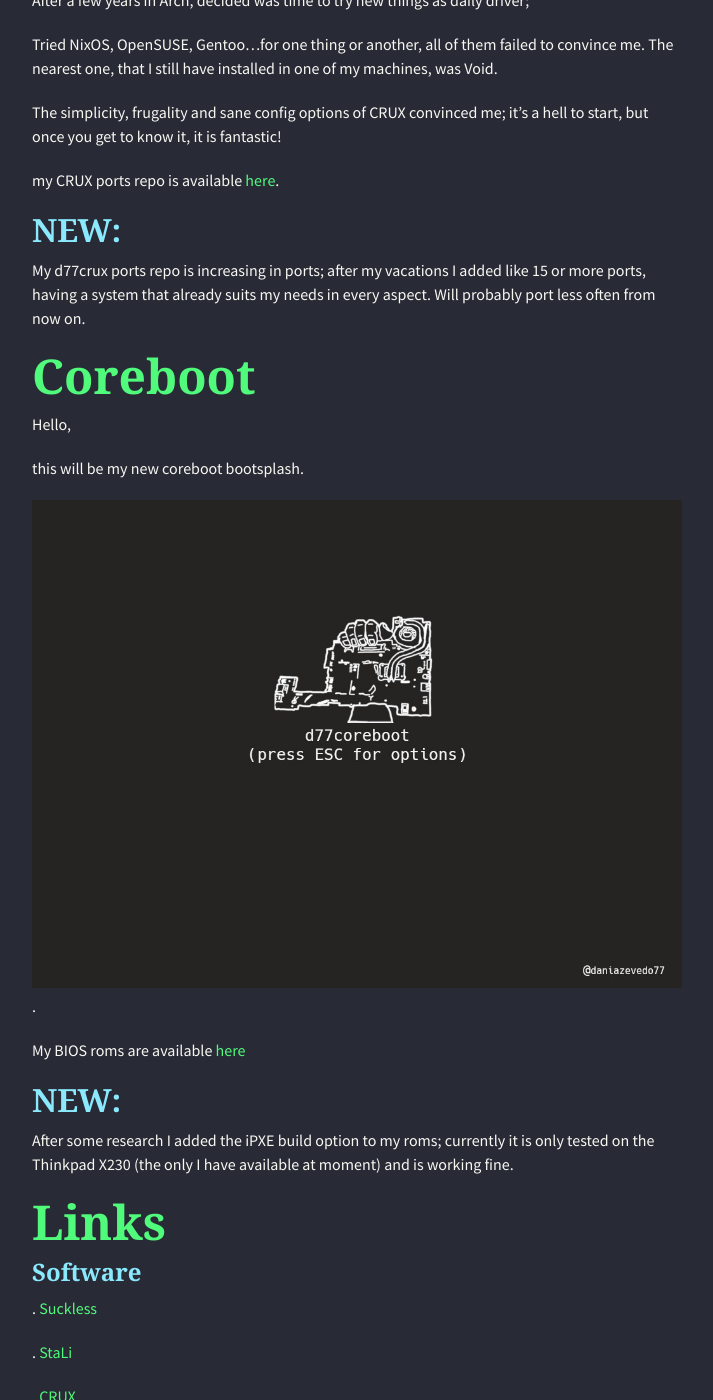
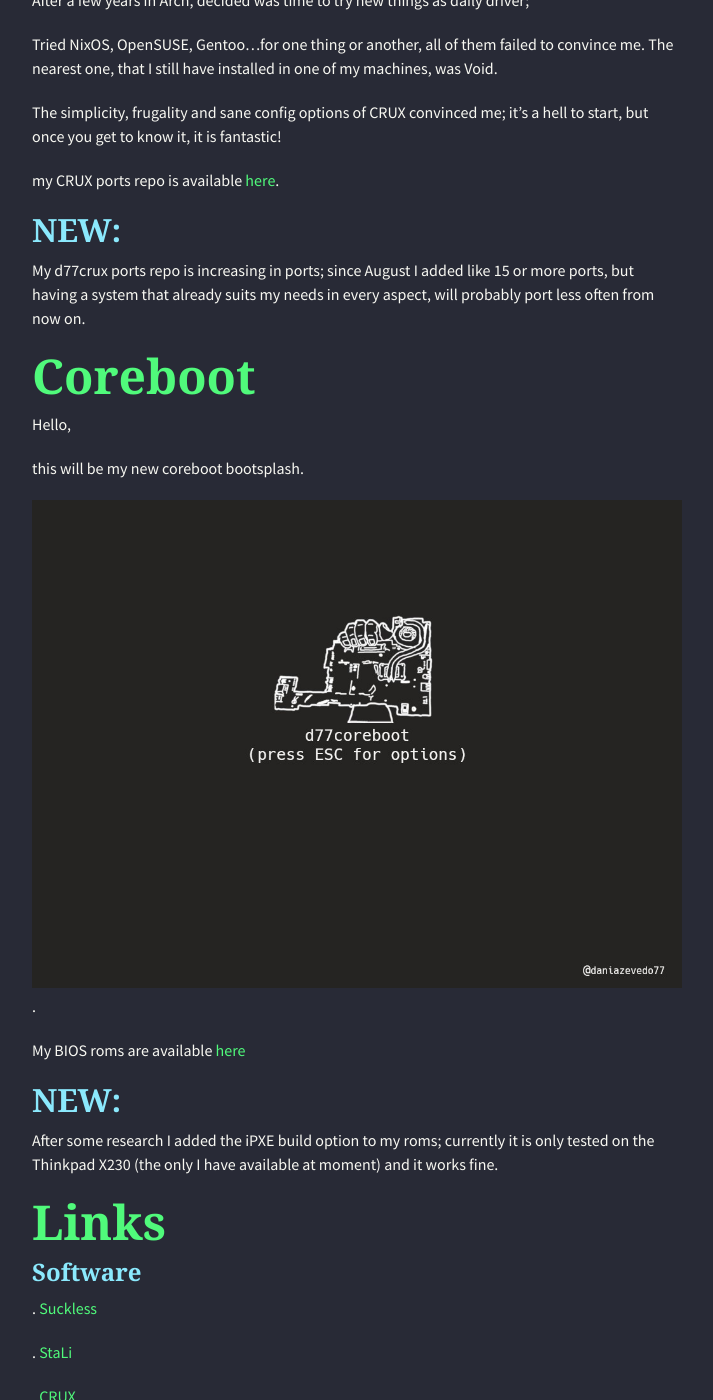
Before and after one commit to dani-77/dani-77.github.io, a Jekyll site: the page built from index.md, in a window 1280 px wide and 1400 px high, scrolled down 543 px. Shown: the whole window, without its empty margins (283-996 px from the left). Built offline with Jekyll 4.4.1, drawn with Linux system fonts in a browser that asks for light colours; nearby versions of some CDN libraries.

Commit message:
Update index.md

```diff
--- a/index.md
+++ b/index.md
@@ -27,7 +27,7 @@ my CRUX ports repo is available [here](https://github.com/dani-77/d77crux).
 
 ## NEW:
 
-My d77crux ports repo is increasing in ports; after my vacations I added like 15 or more ports, having a system that already suits my needs in every aspect. Will probably port less often from now on.
+My d77crux ports repo is increasing in ports; since August I added like 15 or more ports, but having a system that already suits my needs in every aspect, will probably port less often from now on.
 
 
 # Coreboot
@@ -42,7 +42,7 @@ My BIOS roms are available [here](https://github.com/dani-77/d77coreboot)
 
 ## NEW:
 
-After some research I added the iPXE build option to my roms; currently it is only tested on the Thinkpad X230 (the only I have available at moment) and is working fine.
+After some research I added the iPXE build option to my roms; currently it is only tested on the Thinkpad X230 (the only I have available at moment) and it works fine.
 
 # Links
 
```
